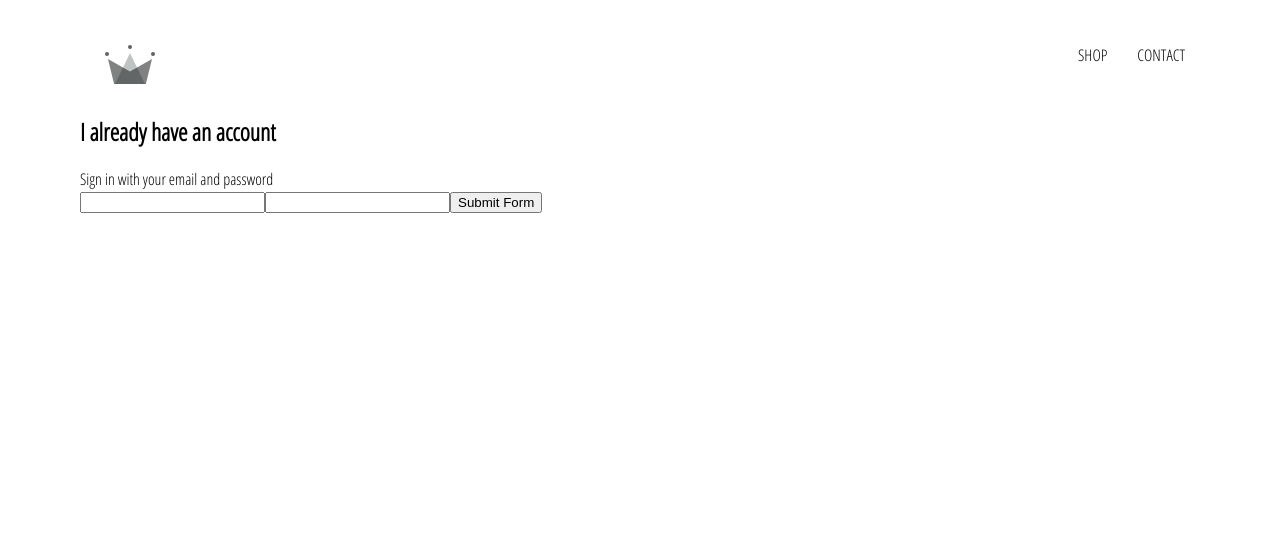
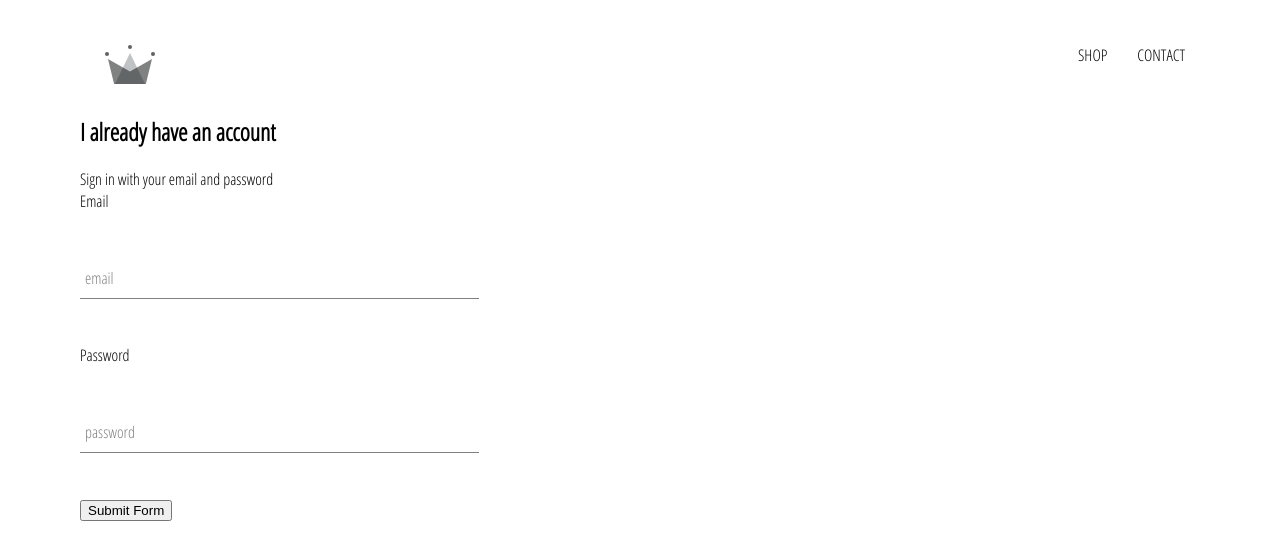
Before and after one commit to stdiohakacy/e-commerce-reactJS, a React (Create React App) app: page /signin in a window 1280 px wide. Shown: the top 560 px of the page. Built offline with nearby package versions, Linux system fonts and the light colour scheme.

Commit message:
Sign In ComponentD

```diff
--- /dev/null
+++ b/src/components/form-input/form-input.component.jsx
@@ -0,0 +1,19 @@
+import React from 'react'
+import './form-input.styles.scss'
+
+export const FormInput = ({ handleChange, label, ...otherProps }) => (
+    <div className='group'>
+        <input
+            className='form-input'
+            onChange={handleChange} {...otherProps}
+        />
+        {
+            label
+                ? (
+                    <label className={`${otherProps.value.length ? 'shrink' : ''} form-input-label`}>
+                        {label}
+                    </label>)
+                : null
+        }
+    </div>
+)
--- /dev/null
+++ b/src/components/form-input/form-input.styles.scss
@@ -0,0 +1,54 @@
+$sub-color: grey;
+$main-color: black;
+
+@mixin shrinkLabel {
+  top: -14px;
+  font-size: 12px;
+  color: $main-color;
+}
+
+.group {
+    position: relative;
+    margin: 45px 0;
+
+    .form-input {
+        background: none;
+        background-color: white;
+        color: $sub-color;
+        font-size: 18px;
+        padding: 10px 10px 10px 5px;
+        display: block;
+        width: 100%;
+        border: none;
+        border-radius: 0;
+        border-bottom: 1px solid $sub-color;
+        margin: 25px 0;
+
+        &:focus {
+            outline: none;
+        }
+
+        &:focus ~ .form-input-label {
+            @include shrinkLabel();
+        }
+    }
+
+    input[type='password'] {
+        letter-spacing: 0.3em;
+    }
+
+    .form-input-label {
+        color: $sub-color;
+        font-size: 16px;
+        font-weight: normal;
+        position: absolute;
+        pointer-events: none;
+        left: 5px;
+        top: 10px;
+        transition: 300ms ease all;
+
+        &.shrink {
+            @include shrinkLabel();
+        }
+    }
+}
--- a/src/components/sign-in/sign-in.component.jsx
+++ b/src/components/sign-in/sign-in.component.jsx
@@ -1,4 +1,5 @@
 import React, { Component } from 'react'
+import { FormInput } from '../form-input/form-input.component'
 import './sign-in.styles.scss'
 
 export class SignIn extends Component {
@@ -33,17 +34,21 @@
                 <span>Sign in with your email and password</span>
 
                 <form onSubmit={this.handleSubmit}>
-                    <input
+                    <label>Email</label>
+                    <FormInput
                         name='email'
                         type='email'
+                        label='email'
                         value={this.state.email}
-                        onChange={this.handleChange}
+                        handleChange={this.handleChange}
                         required />
-                    <input
+                    <label>Password</label>
+                    <FormInput
                         name='password'
                         type='password'
+                        label='password'
                         value={this.state.password}
-                        onChange={this.handleChange}
+                        handleChange={this.handleChange}
                         required />
                     <input type='submit' value='Submit Form' />
                 </form>
--- a/src/components/sign-in/sign-in.styles.scss
+++ b/src/components/sign-in/sign-in.styles.scss
@@ -0,0 +1,3 @@
+.sign-in {
+    width: 30vw;
+}
```
